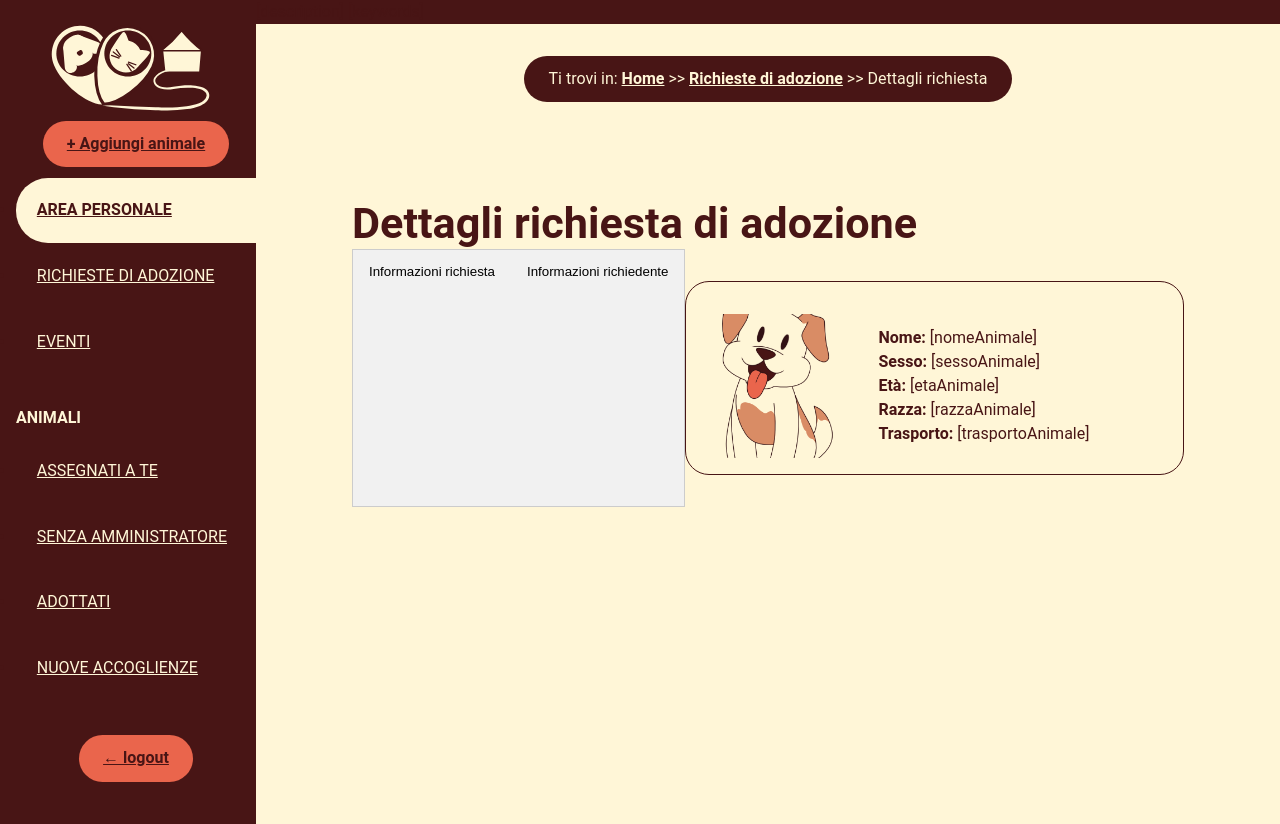
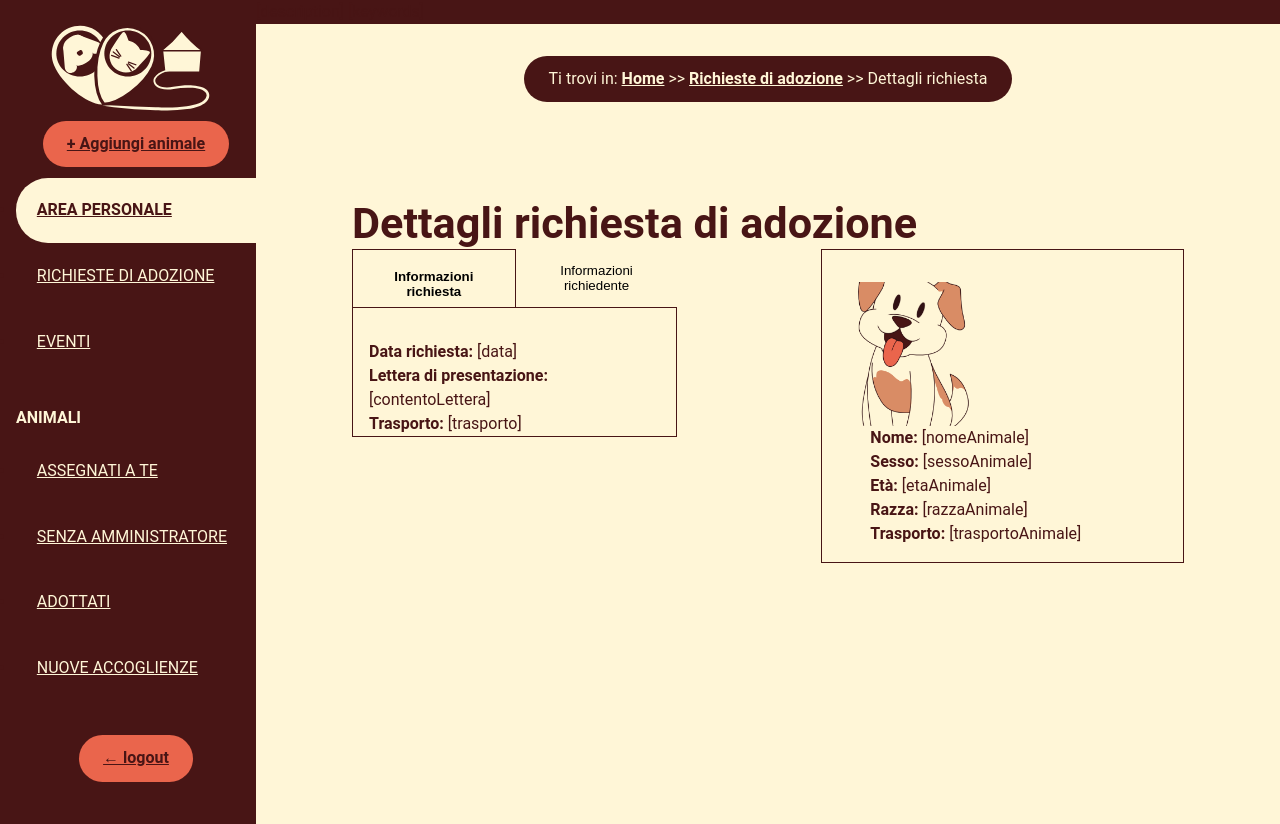
Before and after one commit to AngelaFavaro/PetMatch, a PHP site: page /dettagli-richiesta in a window 1280 px wide. Run offline with PHP 8.4, Linux system fonts and the light colour scheme; some web fonts are replaced.

Commit message:
continuo della pagina (push prima che mi si spenga il pc)

```diff
--- a/src/css/style.css
+++ b/src/css/style.css
@@ -367,35 +367,28 @@ div#row2 article{
 
 
 /*================= DETTAGLI RICHIESTE DI ADOZIONE ==================*/
- /* Style the tab */
 .tab {
-  overflow: hidden;
-  border: 1px solid #ccc;
-  background-color: #f1f1f1;
+    overflow: hidden;
+    display: flex;
 }
 
-/* Style the buttons that are used to open the tab content */
 .tab button {
   background-color: inherit;
-  float: left;
   border: none;
   outline: none;
   cursor: pointer;
   padding: 14px 16px;
   transition: 0.3s;
+  flex: 1;
 }
 
-/* Change background color of buttons on hover */
-.tab button:hover {
-  background-color: #ddd;
+.tab button.active {
+    padding-bottom: 0.3em;
+    font-weight: 600;
+    border: 1px solid var(--txtcolor);
+    border-bottom: none;
 }
 
-/* Create an active/current tablink class */
-.tab button.active {
-  background-color: #ccc;
-}
-
-/* Style the tab content */
 .tabcontent {
   display: none;
   padding: 6px 12px;
@@ -409,12 +402,35 @@ div#row2 article{
 
 }
 
-#details-container article{
+/* todo mamma mia linor, modifica sta roba che diventa illeggibile (devi
+modificare div#admin-area article che è più specifico di #details-container article quindi hai dovuto scriverlo così) */
+div#admin-area #details-container article{
     flex: 1 1 200px;
     gap: 1em;
-    /* margin-right: 1em;
-    margin-bottom: 1em; */
+    margin: 0em;
+    border-radius: 0em;
 }
+
+#details-container {
+    display: flex;
+    flex-wrap: wrap;
+    gap: 9em;
+    align-items: flex-start;
+}
+
+.tabs-container {
+    flex: 2;
+    min-width: 300px;
+}
+
+#animale-richiesta {
+    flex: 1;
+    min-width: 250px;
+    border: 1px solid var(--txtcolor);
+    border-radius: 20px;
+    padding: 20px;
+}
+
 /*================NAVIGATION HELP ==================*/
 
 .navigationHelp {
--- a/src/template/main/admin/dettagli-richiesta.html
+++ b/src/template/main/admin/dettagli-richiesta.html
@@ -1,23 +1,22 @@
 <div id="admin-area">
-    <h1>Dettagli richiesta di adozione</h1> <!--TODO -->
+    <h1>Dettagli richiesta di adozione</h1>
+
     <div id="details-container">
 
-        <!-- <article id="tabs-container"> -->
+        <div class="tabs-container">
+
             <div class="tab">
-                <button class="tablinks" onclick="openTab(event, 'Richiesta')">Informazioni richiesta</button>
-                <button class="tablinks" onclick="openTab(event, 'Richiedente')">Informazioni richiedente</button>
+                <button id="tab-richiesta" class="tablinks active" onclick="openTab(event, 'Richiesta')">Informazioni richiesta</button>
+                <button id="tab-richiedente" class="tablinks" onclick="openTab(event, 'Richiedente')">Informazioni richiedente</button>
             </div>
 
-            <article id="Richiesta" class="tabcontent">
-                <!-- <h2>Informazioni Richiesta</h2> -->
+            <article id="Richiesta" class="tabcontent" style="display: block;">
                 <p><strong>Data richiesta:</strong> [data]</p>
                 <p><strong>Lettera di presentazione:</strong> [contentoLettera]</p>
                 <p><strong>Trasporto:</strong> [trasporto]</p>
             </article>
 
             <article id="Richiedente" class="tabcontent">
-                <!-- <h2>Informazioni Richiedente</h2> -->
-
                 <div id="info-container">
                     <img src="./assets/images/linor.jpg" alt="Foto di [nome]" class="circle-foto">
 
@@ -33,9 +32,8 @@
                 <p id="altre-richieste">Ha altre [n] richieste in corso di valutazione</p>
                 <a href="./profilo-utente?email=[email]" class="orange-button">Vedi profilo</a>
             </article>
-        <!-- </article> -->
 
-        <article id="animale-richiesta">
+        </div> <article id="animale-richiesta">
             <div id="info-container">
                 <img src="./assets/images/cane.png" alt="Foto di [nomeAnimale]" class="square-foto">
 
@@ -47,8 +45,7 @@
                     <p><strong>Trasporto:</strong> [trasportoAnimale]</p>
                 </div>
             </div>
+        </article>
 
-        </article>
     </div>
-
 </div>
--- a/src/utils.php
+++ b/src/utils.php
@@ -9,25 +9,25 @@
 /* Definizione delle pagine esistenti, aggiungerne altre quando possibile*/
 $pagine = [
     'home' => [
-        'file' => __DIR__ . '/src/php/index.php',
+        // 'file' => __DIR__ . '/src/php/index.php',
         'label' => 'Home', //la label e' quella che viene mostrata nella breadcrumb
         'url' => './home',
         'parent' => null
     ],
     'area-riservata' => [
-        'file' => __DIR__ . '/src/php/admin/area-riservata.php',
+        // 'file' => __DIR__ . '/src/php/admin/area-riservata.php',
         'label' => 'Area personale',
         'url' => './area-riservata',
         'parent' => 'home'
     ],
     'richieste-adozione' => [
-        'file' => __DIR__ . '/src/php/admin/richieste-adozione.php',
+        // 'file' => __DIR__ . '/src/php/admin/richieste-adozione.php',
         'label' => 'Richieste di adozione',
         'url' => './richieste-adozione',
         'parent' => 'home'
     ],
     'dettagli-richiesta' => [
-        'file' => __DIR__ . '/src/php/admin/dettagli-richiesta.php',
+        // 'file' => __DIR__ . '/src/php/admin/dettagli-richiesta.php',
         'label' => 'Dettagli richiesta',
         'url' => './dettagli-richiesta',
         'parent' => 'richieste-adozione'
```
